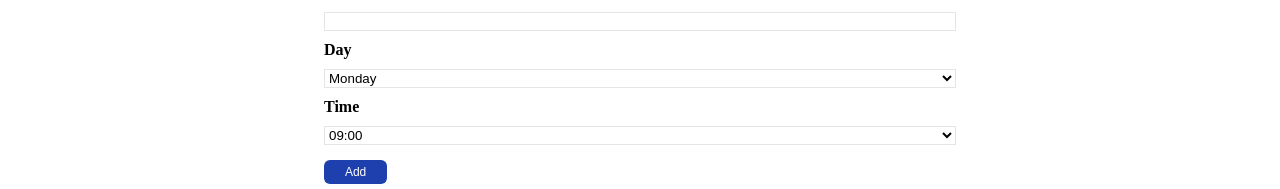
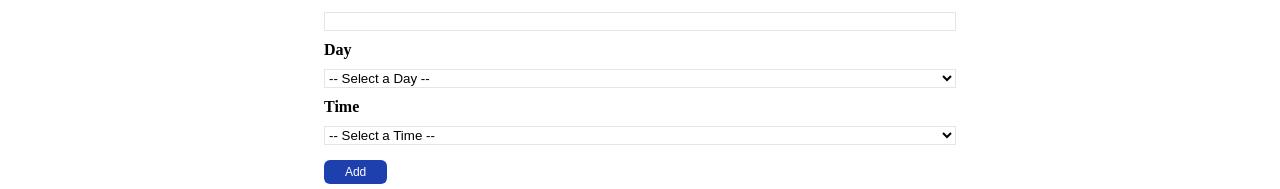
Before and after one commit to sdf1444/vitamin-london-tech-test, a Next.js app: page / in a window 1280 px wide. Shown: the part 836-1025 px from the top of the page. Built offline with nearby package versions, Linux system fonts and the light colour scheme.

Commit message:
add a default option to the select element with a value of an empty string

```diff
--- a/src/pages/index.tsx
+++ b/src/pages/index.tsx
@@ -10,8 +10,8 @@ interface Event {
 const Calendar = () => {
   const [formData, setFormData] = useState({
     name: '',
-    day: 'Monday',
-    time: '09:00'
+    day: '',
+    time: ''
   })
 
   // state for array of events, initially empty
@@ -27,9 +27,11 @@ const Calendar = () => {
 
   // function to handle form submission
   const handleSubmit = (e: React.FormEvent<HTMLFormElement>) => {
-    e.preventDefault() // prevent page refresh on form submit
-    setEvents([...events, { ...formData }])
-    setFormData({ name: '', day: 'Monday', time: '09:00' })
+    e.preventDefault(); // prevent page refresh on form submit
+    if(formData.day !== "" && formData.time !== ""){
+      setEvents([...events, { ...formData }]);
+      setFormData({ name: '', day: '', time: '' });
+    }
   }
 
   return (
@@ -91,6 +93,7 @@ const Calendar = () => {
           />
           <h4>Day</h4>
           <select name="day" value={formData.day} onChange={handleChange}>
+            <option value="">-- Select a Day --</option>
             <option value="Monday">Monday</option>
             <option value="Tuesday">Tuesday</option>
             <option value="Wednesday">Wednesday</option>
@@ -99,6 +102,7 @@ const Calendar = () => {
           </select>
           <h4>Time</h4>
           <select name="time" value={formData.time} onChange={handleChange}>
+            <option value="">-- Select a Time --</option>
             <option value="09:00">09:00</option>
             <option value="10:00">10:00</option>
             <option value="11:00">11:00</option>
```
